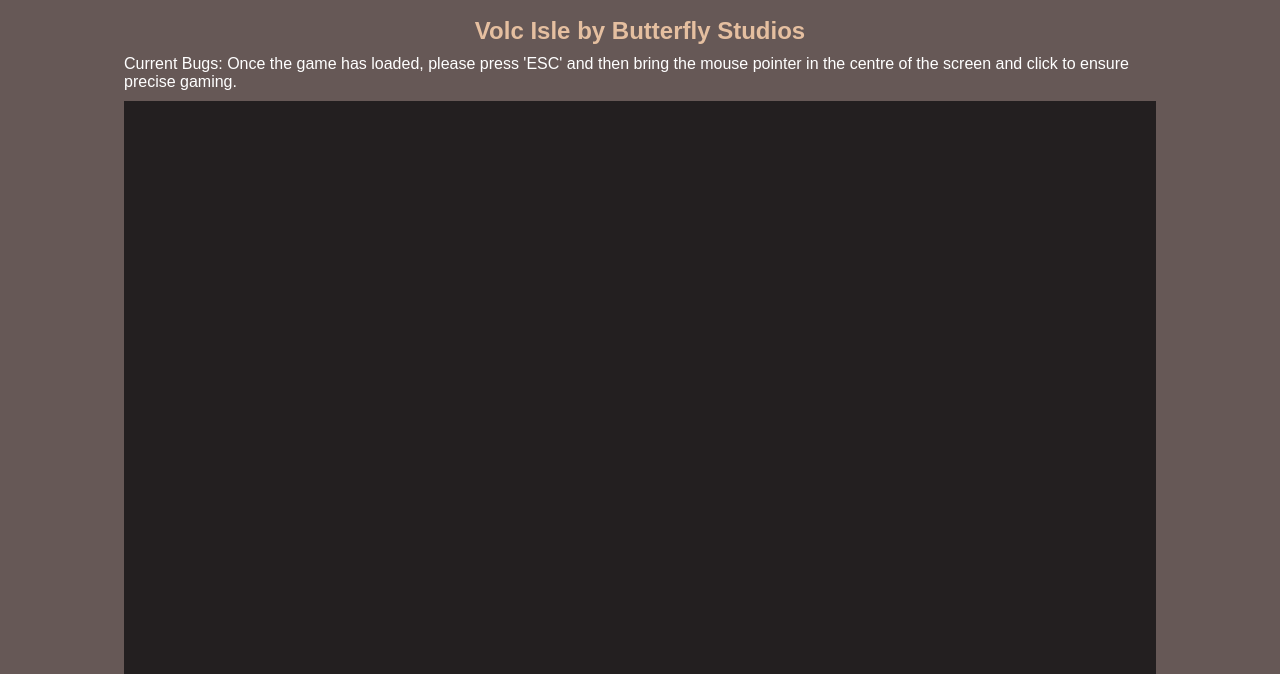
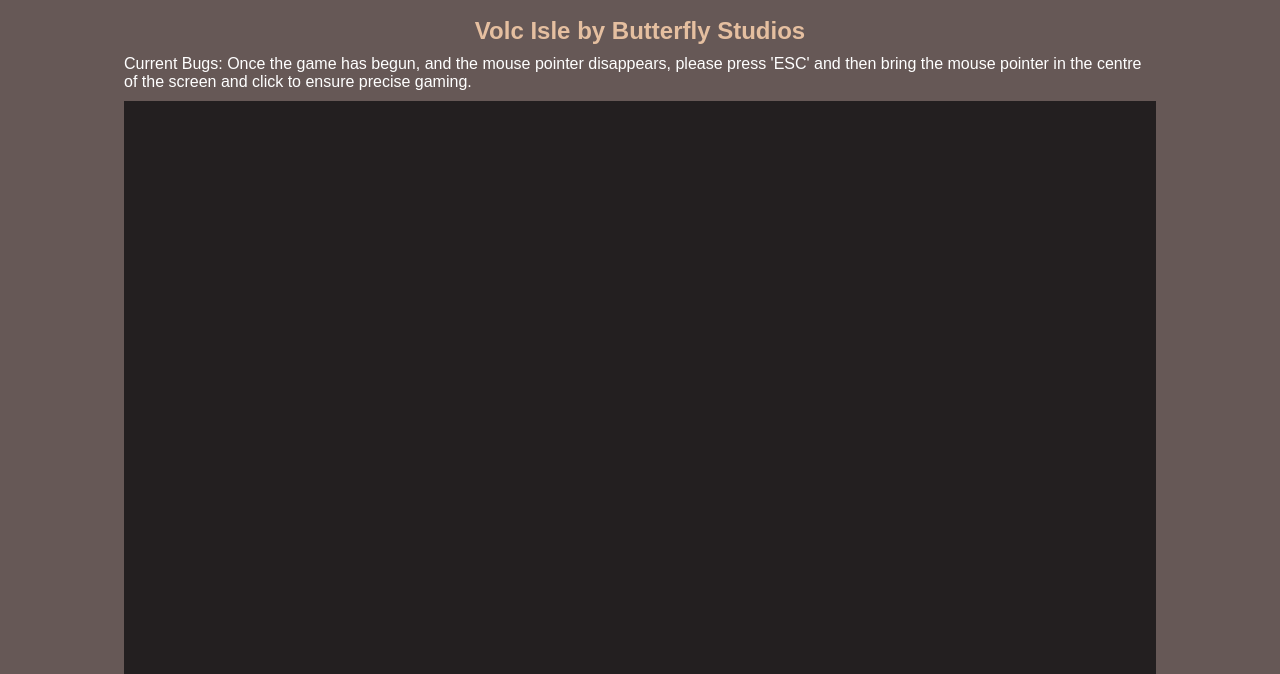
Before and after one commit to CobraKing27/CobraKing27.github.io, a plain HTML site: page game.html in a window 1280 px wide. Shown: the part 126-800 px from the top of the page. Drawn offline with Linux system fonts and the light colour scheme; files that its build step writes are made by us from their sources; no server answers.

Commit message:
spelling

```diff
--- a/game.html
+++ b/game.html
@@ -40,7 +40,7 @@
                 </header>
                 <div class="content">
                     <h2>Volc Isle by Butterfly Studios</h2>
-                    <p>Current Bugs: Once the game has loaded, please press 'ESC' and then bring the mouse pointer in the centre of the screen and click to ensure precise gaming.</p>
+                    <p>Current Bugs: Once the game has begun, and the mouse pointer disappears, please press 'ESC' and then bring the mouse pointer in the centre of the screen and click to ensure precise gaming.</p>
                       <div class="webgl-content">
                       <div id="gameContainer" style="width: 100%; max-width: 1032px; height: 742px"></div>
                       <div class="footer">
```
